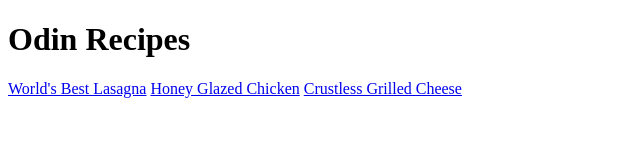
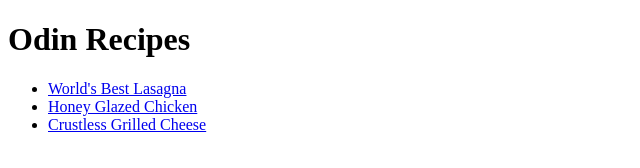
Before and after one commit to PHaerter/odin-recipes, a plain HTML site: page index.html in a window 1280 px wide. Shown: the whole page, without its empty margins (0-640 px from the left). Drawn offline with Linux system fonts and the light colour scheme.

Commit message:
Put links in unordered list at index.html

```diff
--- a/index.html
+++ b/index.html
@@ -8,8 +8,10 @@
 <body>
     <h1>Odin Recipes</h1>
     <!--<a href="https://www.allrecipes.com/recipe/23600/worlds-best-lasagna/" target="_blank" rel="noopener noreferrer">World's Best Lasagna</a> -->
-    <a href="./recipes/lasagna.html">World's Best Lasagna</a>
-    <a href="./recipes/chicken.html">Honey Glazed Chicken</a>
-    <a href="./recipes/cheese.html">Crustless Grilled Cheese</a>
+    <ul>
+        <li><a href="./recipes/lasagna.html">World's Best Lasagna</a></li>
+        <li><a href="./recipes/chicken.html">Honey Glazed Chicken</a></li>
+        <li><a href="./recipes/cheese.html">Crustless Grilled Cheese</a></li>
+    </ul>
 </body>
 </html>
```
